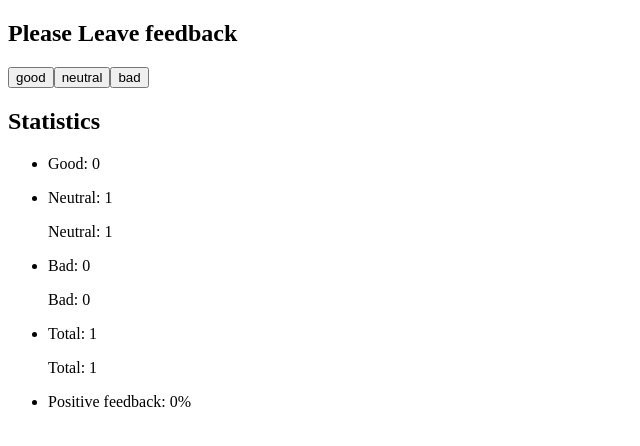
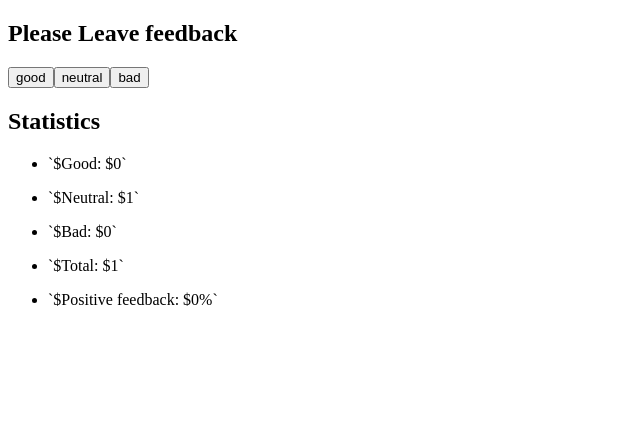
Before and after one commit to YevhenKonyk/goit-react-hw-02-feedback, a React (Create React App) app: page / in a window 1280 px wide. Both pictures are taken after a click on the button "neutral". Shown: the top 446 px of the page, without its empty margins (0-640 px from the left). Built offline with nearby package versions, Linux system fonts and the light colour scheme.

Commit message:
Fixed console error

```diff
--- a/src/components/Statistic/Statistic.js
+++ b/src/components/Statistic/Statistic.js
@@ -2,9 +2,11 @@ import React from 'react';
 import PropTypes from 'prop-types';
 
 const Statistic = ({ label, value }) => (
-  <p className="text">
-    {label} {value}
-  </p>
+  <>
+    <p className="text">
+      `${label} ${value}`
+    </p>
+  </>
 );
 
 Statistic.propTypes = {
--- a/src/components/Statistics/Statistics.js
+++ b/src/components/Statistics/Statistics.js
@@ -14,23 +14,18 @@ const Statistics = ({ good, neutral, bad, total, positivePercentage }) => (
             </li>
             <li className="listItem">
               <Statistic label="Neutral:" value={neutral} />
-              <p className="text">Neutral: {neutral}</p>
             </li>
             <li className="listItem">
               <Statistic label="Bad:" value={bad} />
-              <p className="text">Bad: {bad}</p>
             </li>
             <li className="listItem">
               <Statistic label="Total:" value={total} />
-              <p className="text">Total: {total}</p>
             </li>
             <li className="listItem">
-              <p className="text">
-                <Statistic
-                  label="Positive feedback:"
-                  value={`${positivePercentage || 0}%`}
-                />
-              </p>
+              <Statistic
+                label="Positive feedback:"
+                value={`${positivePercentage || 0}%`}
+              />
             </li>
           </ul>
         </Section>
```
